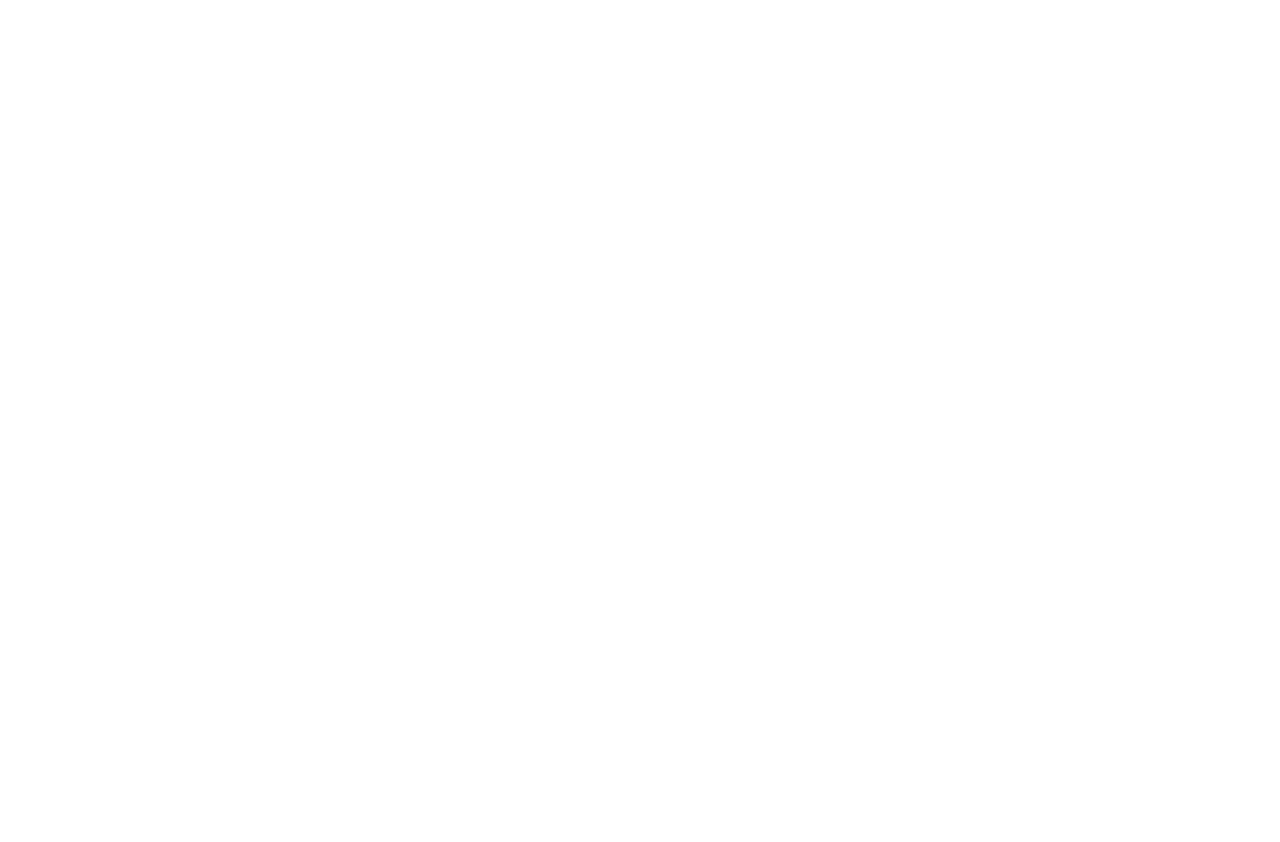
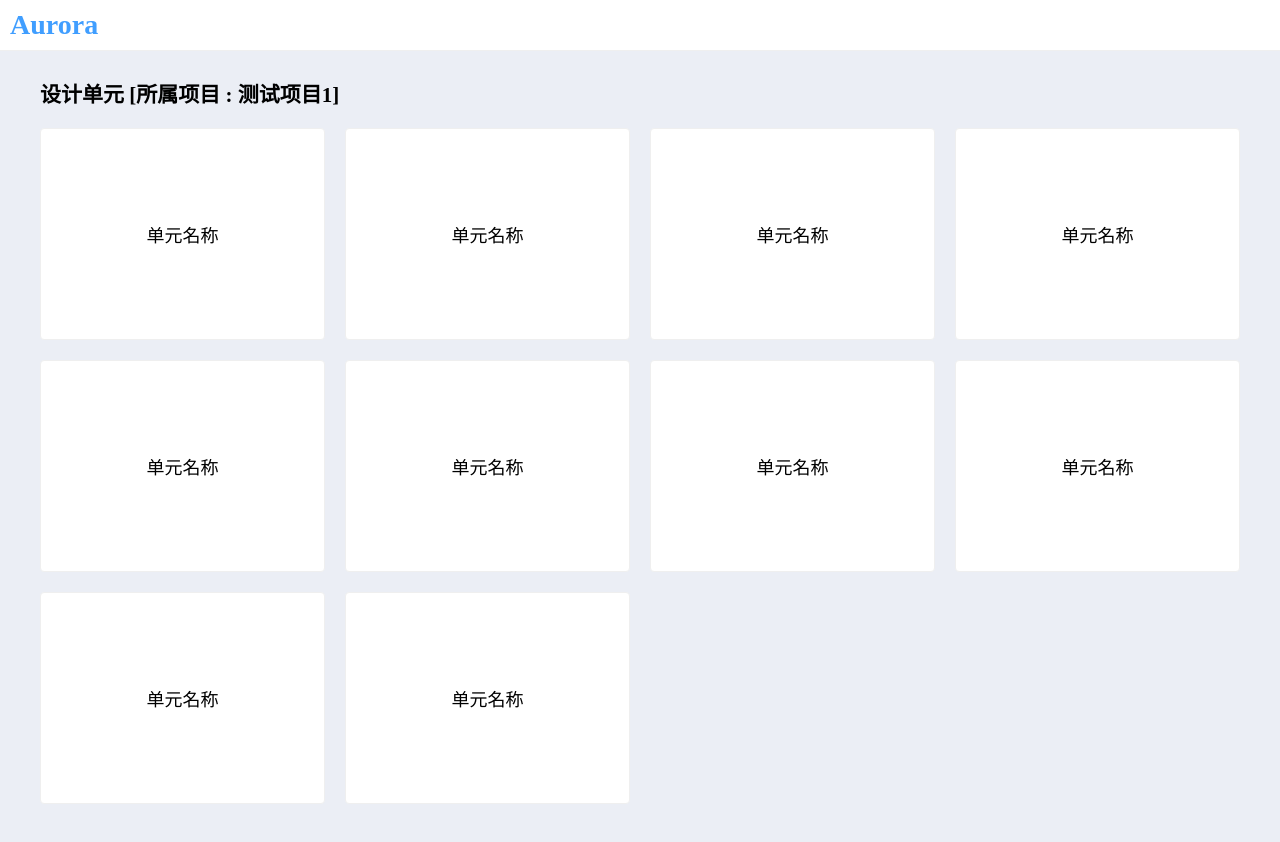
Before and after one commit to xiangxinji/Aurora, a Vue app: page /#/form-unit/1 in a window 1280 px wide. Before the commit this address had no page. Shown: the top 842 px of the page. Before the commit the page ends 800 px from the top, so only its background shows below. Built offline with nearby package versions, Linux system fonts and the light colour scheme.

Commit message:
分离页面

```diff
--- a/src/App.vue
+++ b/src/App.vue
@@ -1,6 +1,13 @@
 <template>
-  <router-view/>
+  <div style="background-color: #ebeef5;">
+    <header-bar></header-bar>
+    <router-view/>
+  </div>
 </template>
+
+<script setup lang="ts">
+import headerBar from './views/components/header-bar.vue';
+</script>
 
 <style lang="scss">
 @import "~@/assets/styles/base";
--- a/src/components/optionBar/main.vue
+++ b/src/components/optionBar/main.vue
@@ -92,6 +92,7 @@
 <style lang="scss" scoped>
 .options-bar {
   height: 100%;
+  background-color:white;
   border-left: solid 1px #efefef;
   padding: 2px 12px;
   box-sizing: border-box;
--- a/src/components/screen/main.vue
+++ b/src/components/screen/main.vue
@@ -19,6 +19,7 @@
 </script>
 <style lang="scss" scoped>
 .screen {
+  background-color:white;
   height: 100%;
   box-sizing: border-box;
   padding:10px;
--- a/src/components/touchBar/main.vue
+++ b/src/components/touchBar/main.vue
@@ -47,6 +47,7 @@
 <style lang="scss" scoped>
 .touch-bar {
   height: 100%;
+  background-color:white;
   border-right: solid 1px #efefef;
 }
 
--- a/src/router/index.ts
+++ b/src/router/index.ts
@@ -1,11 +1,22 @@
 import { createRouter, createWebHashHistory, RouteRecordRaw } from 'vue-router';
-import Home from '../views/Home.vue';
+import Design from '../views/Edit.vue';
+import Projects from '@/views/Project.vue';
 
 const routes: Array<RouteRecordRaw> = [
   {
     path: '/',
-    name: 'Home',
-    component: Home,
+    name: 'EditFormUnit',
+    component: Projects,
+  },
+  {
+    path: '/design/:id',
+    name: 'Design',
+    component: Design,
+  },
+  {
+    path: '/form-unit/:id',
+    name: 'FormUnit',
+    component: () => import('@/views/FormUnit.vue'),
   },
 ];
 
--- a/src/views/Home.vue
+++ b/src/views/Edit.vue
@@ -1,6 +1,5 @@
 <template>
   <div class="home">
-    <header-bar></header-bar>
     <div class="container">
       <context ref="context">
         <touch-bar style="width:250px;"></touch-bar>
@@ -18,7 +17,6 @@
 import screen from '@/components/screen/main.vue';
 import optionsBar from '@/components/optionBar/main.vue';
 import context from '@/components/context/main.vue';
-import headerBar from './components/header-bar.vue';
 // eslint-disable-next-line @typescript-eslint/ban-ts-comment
 // @ts-ignore
 import mock from '@/mock';
@@ -30,7 +28,6 @@
     screen,
     context,
     optionsBar,
-    headerBar,
   },
   setup() {
     return {
--- /dev/null
+++ b/src/views/FormUnit.vue
@@ -0,0 +1,61 @@
+<template>
+  <div class="form-unit">
+    <h2 class="title">
+      设计单元 [所属项目 : 测试项目1]
+    </h2>
+
+    <div class="container">
+      <el-row :gutter="20">
+        <el-col :span="6" v-for="i in 10" :key="i">
+          <div class="form-unit-item" @click="onDesign(i)">
+            <div class="title">单元名称</div>
+          </div>
+        </el-col>
+      </el-row>
+    </div>
+  </div>
+</template>
+
+<script setup lang="ts">
+import { useRouter } from 'vue-router';
+
+const router = useRouter();
+
+function onDesign(i: number) {
+  router.push({ path: `/design/${i}` });
+}
+</script>
+<style lang="scss" scoped>
+.form-unit {
+  width: 1200px;
+  margin: 0 auto;
+  min-height: 100vh;
+}
+
+h2.title {
+  padding: 20px 0;
+}
+
+.form-unit-item {
+  height: 190px;
+  border: solid 1px #efefef;
+  margin-bottom: 20px;
+  border-radius: 4px;
+  background-color: white;
+  cursor: pointer;
+  padding: 10px;
+  display: flex;
+  align-items: center;
+  justify-content: center;
+  transition: transform .3s ease-in-out;
+
+  &:hover {
+    box-shadow: 0 2px 12px 0 rgba(0, 0, 0, 0.1);
+    transform: translateY(-3px);
+  }
+
+  .title {
+    font-size: 18px;
+  }
+}
+</style>
--- /dev/null
+++ b/src/views/Project.vue
@@ -0,0 +1,87 @@
+<template>
+  <div class="projects">
+    <h2 class="title">
+      我的项目
+    </h2>
+    <div class="container">
+      <div class="project-item" @click="handleActiveForm(i)" :key="i" v-for="i in 10"
+           :style="{ color : getColor(i)}">
+        <span class="prefix" :style="{ backgroundColor : getColor(i)}">A</span>
+        <div>
+          <div class="project-title">
+            <span> Aurora  </span>
+          </div>
+          <div class="description">
+            <span>这是一个测试项目....</span>
+          </div>
+        </div>
+      </div>
+    </div>
+  </div>
+</template>
+
+<script setup lang="ts">
+import { useRouter } from 'vue-router';
+
+const colors = ['#409EFF', '#67C23A', '#E6A23C', '#F56C6C', '#909399'];
+const router = useRouter();
+
+function getColor(index: number) {
+  return colors[index % colors.length];
+}
+
+function handleActiveForm(i: number) {
+  router.push({ path: `/form-unit/${i}` });
+}
+</script>
+<style lang="scss" scoped>
+::v-deep(body) {
+  background-color: #efefef !important;
+}
+
+.projects {
+  width: 1200px;
+  margin: 0 auto;
+  min-height: 100vh;
+}
+
+h2.title {
+  padding: 20px 0;
+}
+
+.project-item {
+  height: 70px;
+  border-radius: 4px;
+  cursor: pointer;
+  display: flex;
+  align-items: center;
+  padding: 0 15px;
+  font-size: 16px;
+  box-shadow: 0 2px 4px rgba(0, 0, 0, 0.12), 0 0 6px rgba(0, 0, 0, 0.04);
+  background-color:white;
+
+  .prefix {
+    width: 40px;
+    height: 40px;
+    display: inline-block;
+    color: white;
+    border-radius: 50%;
+    text-align: center;
+    line-height: 40px;
+    margin-right: 18px;
+  }
+
+  .description {
+    font-size: 12px;
+    color: #303133;
+  }
+
+  &:hover {
+    box-shadow: 0 2px 12px 0 rgba(0, 0, 0, 0.1);
+  }
+}
+
+.project-item:not(:last-child) {
+  margin-bottom: 18px;
+}
+</style>
--- a/src/views/components/header-bar.vue
+++ b/src/views/components/header-bar.vue
@@ -2,7 +2,9 @@
   <header class="header header-nav-bar">
 
     <div class="logo">
-      <h1>Aurora</h1>
+      <h1>
+        <router-link to="/">Aurora</router-link>
+      </h1>
     </div>
 
   </header>
@@ -18,8 +20,11 @@
   align-items: center;
   padding:0 10px;
   background-color:white;
-  .logo{color:#409EFF;}
   border-bottom:solid 1px #efefef;
   margin-bottom: 7px;
 }
+a{
+  text-decoration:none;
+  color:#409EFF;
+}
 </style>
```
